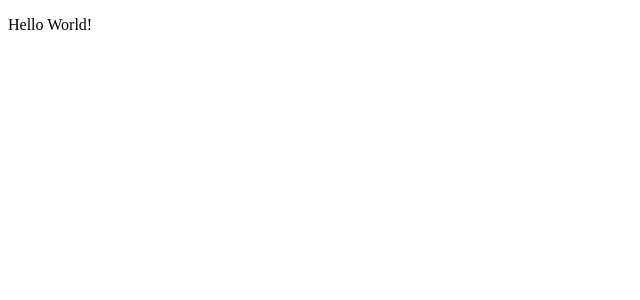
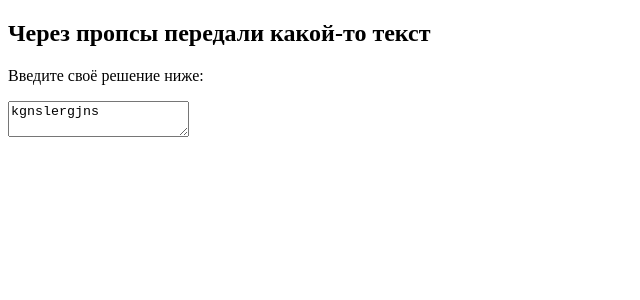
Before and after one commit to DRITE/test-tool, a React (Create React App) app: page / in a window 1280 px wide. Shown: the top 300 px of the page, without its empty margins (0-640 px from the left). Built offline with nearby package versions, Linux system fonts and the light colour scheme.

Commit message:
Ну я тут понакодил

```diff
--- a/package.json
+++ b/package.json
@@ -17,7 +17,13 @@
     "webpack": "webpack -w --mode development"
   },
   "devDependencies": {
+    "@types/react": "^16.3.17",
+    "@types/react-dom": "^16.0.6",
+    "@types/react-redux": "^6.0.2",
     "awesome-typescript-loader": "^5.0.0",
+    "react-redux": "^5.0.7",
+    "redux": "^4.0.0",
+    "redux-thunk": "^2.3.0",
     "ts-jest": "^22.4.6",
     "ts-loader": "^4.4.1",
     "tslib": "^1.9.2",
--- /dev/null
+++ b/src/App.tsx
@@ -0,0 +1,42 @@
+import * as React from 'react';
+
+import TaskTitle from './Components/TaskTitle';
+import SolutionArea from './Components/SolutionArea';
+
+export interface IState {
+
+    taskSolution: string;
+}
+
+export interface IProps {
+    taskText: string;
+}
+
+export class App extends React.Component<IProps, IState> {
+
+    props: IProps;
+    state: IState;
+
+    constructor(props: IProps) {
+        super(props);
+        this.state = {
+            taskSolution: 'kgnslergjns'
+        }
+    }
+
+    // onSolutionChange(){
+    //     this.setState()
+    // }
+
+    render() {
+        return (
+            <div>
+                <TaskTitle text={this.props.taskText}/>
+                <p>Введите своё решение ниже:</p>
+                <SolutionArea text={this.state.taskSolution}/>
+            </div>
+        )
+    }
+
+
+}
--- /dev/null
+++ b/src/Components/SolutionArea.tsx
@@ -0,0 +1,20 @@
+import * as React from 'react';
+
+export interface IProps{
+    text: string;
+}
+
+export default class SolutionArea extends React.Component<IProps>{
+
+    shouldComponentUpdate(nextProps: IProps){
+        return this.props.text !== nextProps.text;
+    }
+
+    render(){
+        return(
+            <textarea>
+                {this.props.text}
+            </textarea>
+        )
+    }
+}
--- /dev/null
+++ b/src/Components/TaskTitle.tsx
@@ -0,0 +1,11 @@
+import * as React from 'react';
+
+export interface IProps{
+    text: string;
+}
+
+const TaskTitle : React.SFC<IProps> = (props) => {
+    return <h2>{props.text}</h2>
+};
+
+export default TaskTitle;
--- a/src/index.tsx
+++ b/src/index.tsx
@@ -1,10 +1,18 @@
 import * as React from 'react';
 import * as ReactDOM from 'react-dom';
+import {createStore, applyMiddleware, combineReducers} from 'redux';
+import {Provider} from 'react-redux';
+import thunk from 'redux-thunk';
+
+import * as reducers from './store/reducers';
+import {App} from './App';
+
+let store = createStore(combineReducers(reducers), applyMiddleware(thunk));
 
 
 ReactDOM.render(
-    <div>
-        <p>Hello World!</p>
-    </div>,
+    <Provider store={store}>
+        <App taskText={'Через пропсы передали какой-то текст'}/>
+    </Provider>,
     document.getElementById('root')
 );
--- /dev/null
+++ b/src/store/reducers.ts
@@ -0,0 +1 @@
+export {}
```
